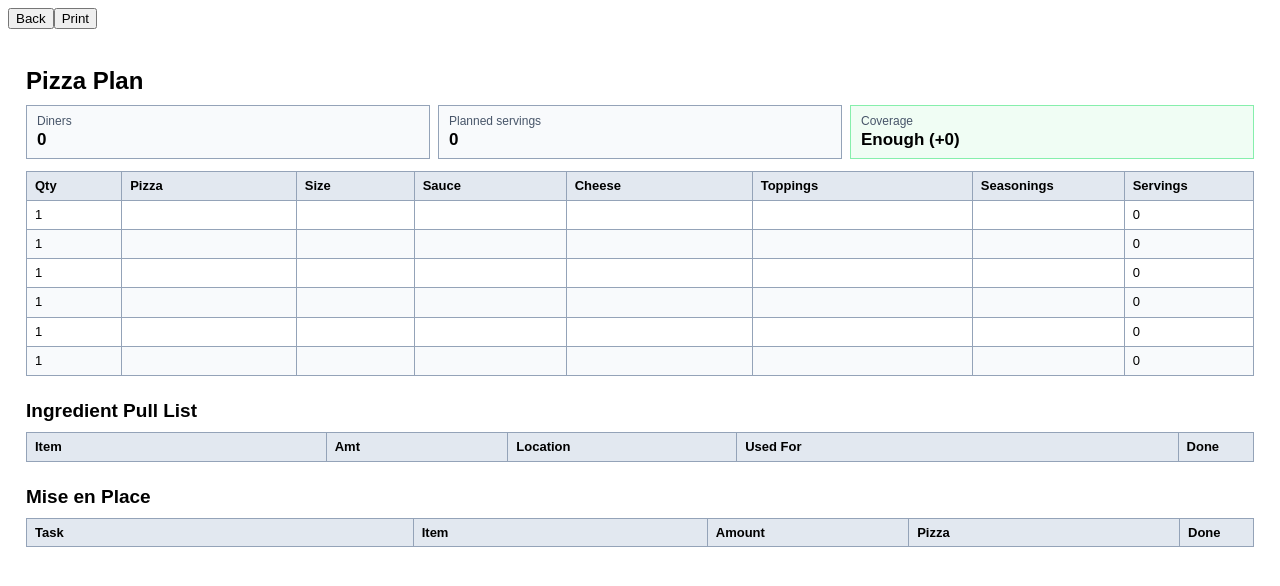
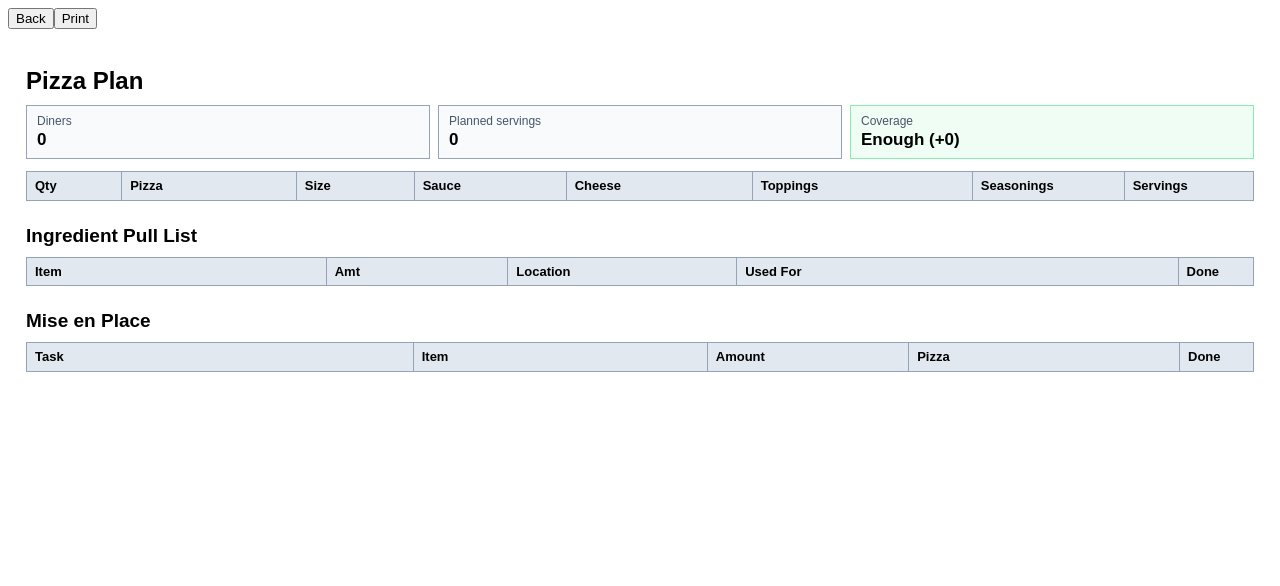
Before and after one commit to jackmchandler-tech/PizzaMatrixApp, a React (Vite) app: page / in a window 1280 px wide. Both pictures are taken after a click on the button "Print Friendly View". Shown: the top 586 px of the page. Built offline with nearby package versions, Linux system fonts and the light colour scheme.

Commit message:
Update PrintView.tsx
Skip blank rows

```diff
--- a/src/components/PrintView.tsx
+++ b/src/components/PrintView.tsx
@@ -92,10 +92,12 @@ export function PrintView({ data }: { data: AppData }) {
   const ingredientRows = buildIngredientPullList(data);
   const miseRows = buildMiseEnPlaceList(data);
 
-  const planRows = data.activeParty.rows.map((row) => ({
-    row,
-    summaryRow: summarizePlanRow(data, row),
-  }));
+  const planRows = data.activeParty.rows
+    .filter((row) => row.pizzaId && row.sizeId)
+    .map((row) => ({
+      row,
+      summaryRow: summarizePlanRow(data, row),
+    }));
 
   const showNotesColumn = planRows.some(
     ({ row }) => (row.notes ?? "").trim() !== "",
```
